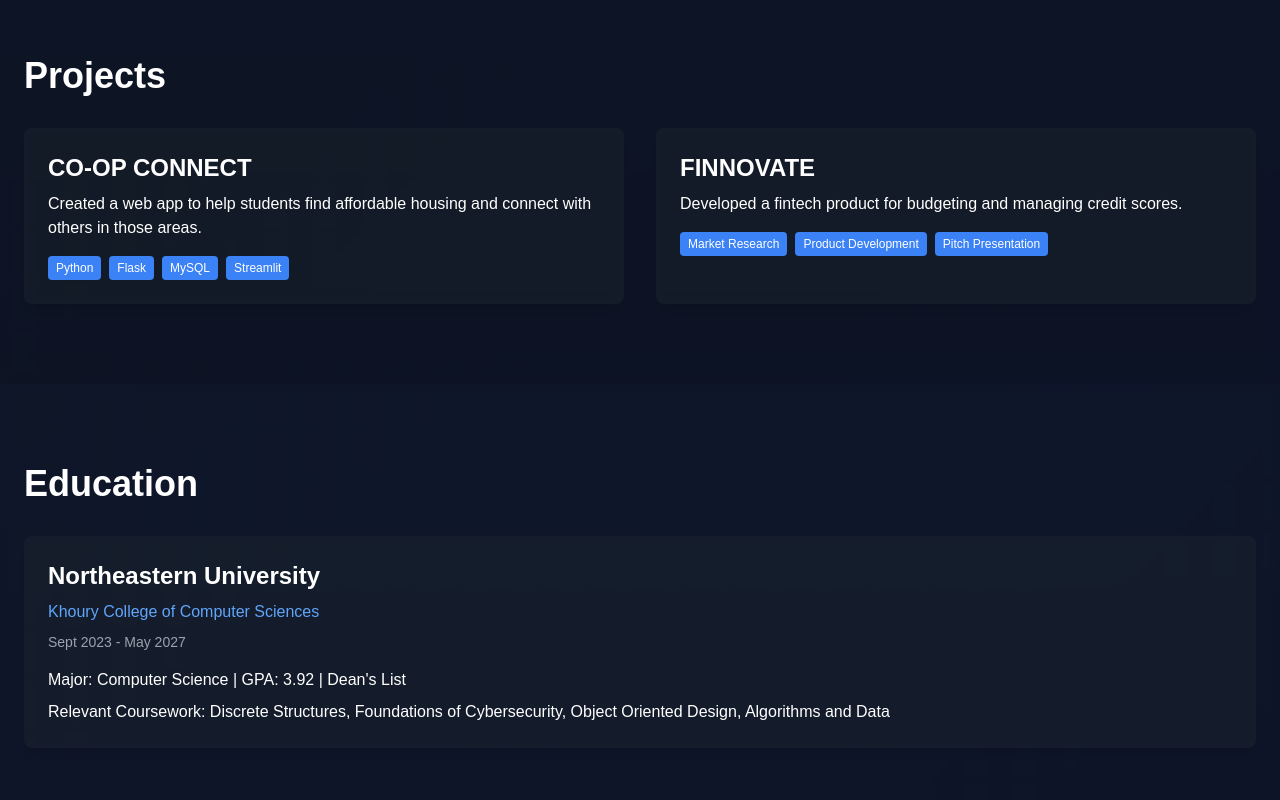
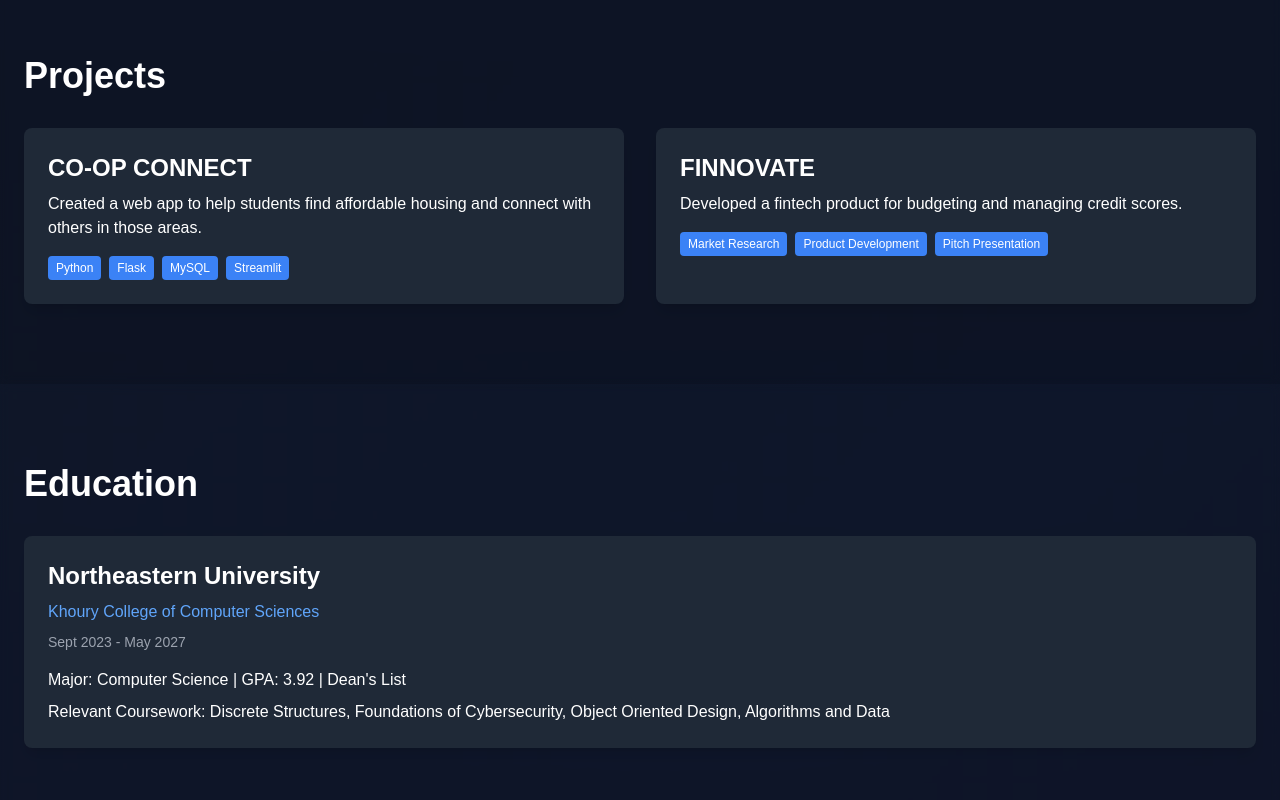
Before and after one commit to Tejchak/Tej-Website, a Next.js app: page / in a window 1280 px wide. Shown: the part 1660-2460 px from the top of the page. Built offline with nearby package versions, Linux system fonts and the light colour scheme.

Commit message:
Update portfolio content

```diff
--- a/src/components/Portfolio.tsx
+++ b/src/components/Portfolio.tsx
@@ -222,11 +222,10 @@
               <section id="experience" className="py-20 bg-black/20 backdrop-blur-sm">
                 <div className="container mx-auto px-6">
                   <motion.div
-                    initial={{ opacity: 0, y: 50 }}
+                    initial={{ opacity: 0, y: 100 }}
                     whileInView={{ opacity: 1, y: 0 }}
-                    exit={{ opacity: 0, y: -50 }}
-                    transition={{ duration: 0.5 }}
-                    viewport={{ margin: "-100px" }}
+                    transition={{ duration: 0.8 }}
+                    viewport={{ once: true, margin: "-100px" }}
                   >
                     <h2 className="text-4xl font-bold mb-8">Experience</h2>
                     <div className="space-y-8">
@@ -254,10 +253,9 @@
                           key={index}
                           initial={{ opacity: 0, x: -50 }}
                           whileInView={{ opacity: 1, x: 0 }}
-                          exit={{ opacity: 0, x: 50 }}
                           transition={{ duration: 0.5, delay: index * 0.1 }}
-                          viewport={{ margin: "-100px" }}
-                          className="bg-gray-800/50 p-6 rounded-lg shadow-lg backdrop-blur-sm"
+                          viewport={{ once: true }}
+                          className="bg-gray-800 p-6 rounded-lg shadow-lg hover:shadow-xl transition-shadow"
                         >
                           <h3 className="text-2xl font-semibold mb-2">{job.title}</h3>
                           <p className="text-blue-400 mb-2">{job.company}</p>
@@ -273,11 +271,10 @@
               <section id="projects" className="py-20 bg-black/30 backdrop-blur-sm">
                 <div className="container mx-auto px-6">
                   <motion.div
-                    initial={{ opacity: 0, y: 50 }}
+                    initial={{ opacity: 0, y: 100 }}
                     whileInView={{ opacity: 1, y: 0 }}
-                    exit={{ opacity: 0, y: -50 }}
-                    transition={{ duration: 0.5 }}
-                    viewport={{ margin: "-100px" }}
+                    transition={{ duration: 0.8 }}
+                    viewport={{ once: true, margin: "-100px" }}
                   >
                     <h2 className="text-4xl font-bold mb-8">Projects</h2>
                     <div className="grid grid-cols-1 md:grid-cols-2 gap-8">
@@ -297,10 +294,9 @@
                           key={index}
                           initial={{ opacity: 0, scale: 0.8 }}
                           whileInView={{ opacity: 1, scale: 1 }}
-                          exit={{ opacity: 0, scale: 0.8 }}
                           transition={{ duration: 0.5 }}
-                          viewport={{ margin: "-100px" }}
-                          className="bg-gray-800/50 p-6 rounded-lg shadow-lg backdrop-blur-sm"
+                          viewport={{ once: true }}
+                          className="bg-gray-800 p-6 rounded-lg shadow-lg hover:shadow-xl transition-shadow"
                         >
                           <h3 className="text-2xl font-semibold mb-2">{project.title}</h3>
                           <p className="mb-4">{project.description}</p>
@@ -321,20 +317,18 @@
               <section id="education" className="py-20 bg-black/20 backdrop-blur-sm">
                 <div className="container mx-auto px-6">
                   <motion.div
-                    initial={{ opacity: 0, y: 50 }}
+                    initial={{ opacity: 0, y: 100 }}
                     whileInView={{ opacity: 1, y: 0 }}
-                    exit={{ opacity: 0, y: -50 }}
-                    transition={{ duration: 0.5 }}
-                    viewport={{ margin: "-100px" }}
+                    transition={{ duration: 0.8 }}
+                    viewport={{ once: true, margin: "-100px" }}
                   >
                     <h2 className="text-4xl font-bold mb-8">Education</h2>
                     <motion.div
                       initial={{ opacity: 0, scale: 0.8 }}
                       whileInView={{ opacity: 1, scale: 1 }}
-                      exit={{ opacity: 0, scale: 0.8 }}
                       transition={{ duration: 0.5 }}
-                      viewport={{ margin: "-100px" }}
-                      className="bg-gray-800/50 p-6 rounded-lg shadow-lg backdrop-blur-sm"
+                      viewport={{ once: true }}
+                      className="bg-gray-800 p-6 rounded-lg shadow-lg hover:shadow-xl transition-shadow"
                     >
                       <h3 className="text-2xl font-semibold mb-2">Northeastern University</h3>
                       <p className="text-blue-400 mb-2">Khoury College of Computer Sciences</p>
@@ -351,11 +345,10 @@
               <section id="contact" className="py-20 bg-black/20 backdrop-blur-sm">
                 <div className="container mx-auto px-6">
                   <motion.div
-                    initial={{ opacity: 0, y: 50 }}
+                    initial={{ opacity: 0, y: 100 }}
                     whileInView={{ opacity: 1, y: 0 }}
-                    exit={{ opacity: 0, y: -50 }}
-                    transition={{ duration: 0.5 }}
-                    viewport={{ margin: "-100px" }}
+                    transition={{ duration: 0.8 }}
+                    viewport={{ once: true, margin: "-100px" }}
                   >
                     <h2 className="text-4xl font-bold mb-8">Let's Connect</h2>
                     <motion.div
```
Also changed, not shown: .eslintrc.json.
